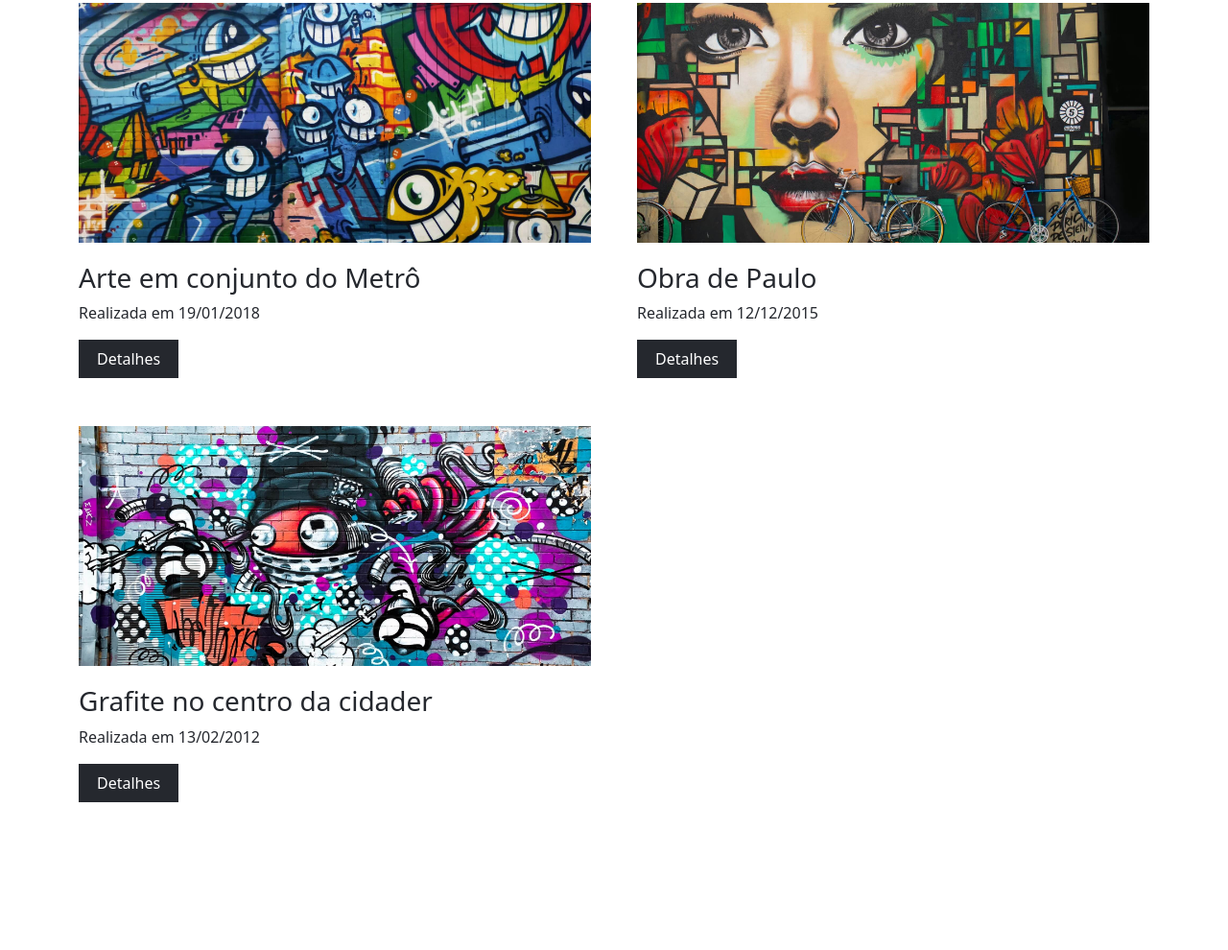
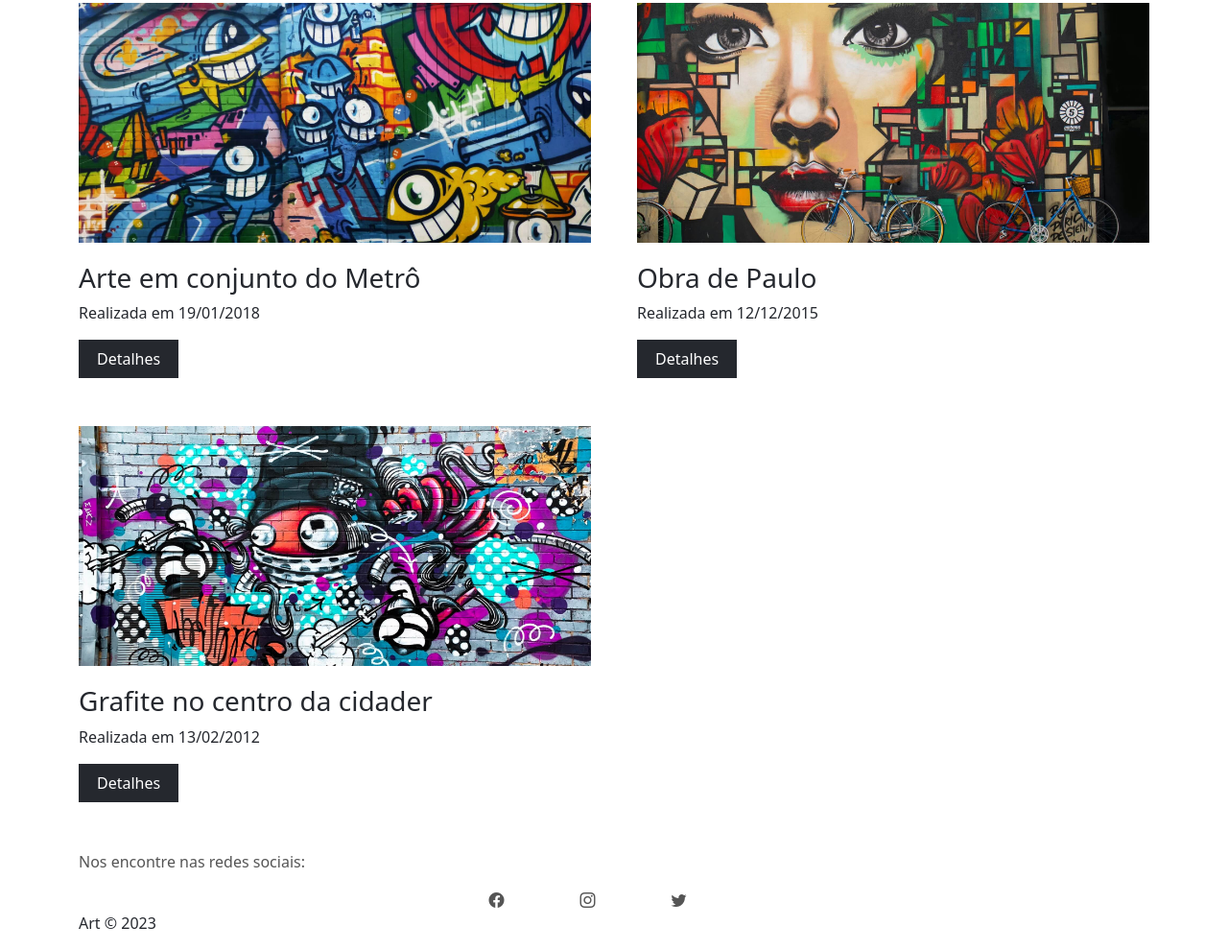
Before and after one commit to emersonthiago168/bootstrap, a plain HTML site: page 5_art/index.html in a window 1280 px wide. Shown: the part 1152-2142 px from the top of the page at 96% size. Before the commit the page ends 2038 px from the top, so only its background shows below. Drawn offline with nearby package versions, Linux system fonts and the light colour scheme.

Commit message:
estruturação do footer

```diff
--- a/5_art/index.html
+++ b/5_art/index.html
@@ -85,5 +85,24 @@
             </div>
         </div>
     </div>
+
+    <!-- FOOTER -->
+    <div class="footer container">
+        <p class="secondary-color">Nos encontre nas redes sociais: </p>
+        <div class="row justify-content-center" id="social-icons-container">
+            <div class="col-1">
+                <a href="#"><i class="bi bi-facebook secondary-color"></i></a>
+            </div>
+
+            <div class="col-1">
+                <a href="#"><i class="bi bi-instagram secondary-color"></i></a>
+            </div>
+
+            <div class="col-1">
+                <a href="#"><i class="bi bi-twitter secondary-color"></i></a>
+            </div>
+        </div>
+        <p class="seconday-color">Art &copy; 2023</p>
+    </div>
 </body>
 </html>
```
Also changed, not shown: 5_art/css/style.css (line endings or trailing spaces).
